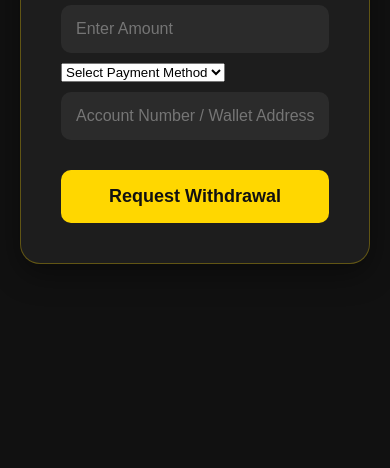
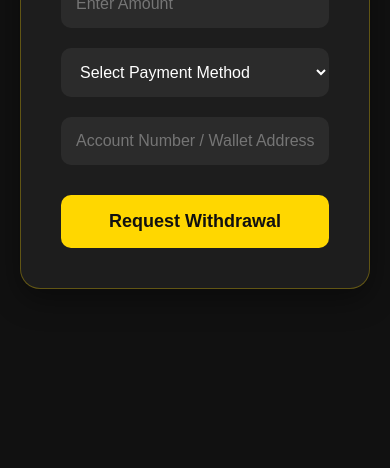
Before and after one commit to lumora591-rgb/lumora-rewards, a plain HTML site: page withdraw.html in a window 390 px wide. Shown: the part 376-844 px from the top of the page. Drawn offline with Linux system fonts and the light colour scheme.

Commit message:
Update style.css

```diff
--- a/style.css
+++ b/style.css
@@ -516,3 +516,14 @@ color:#FFD700;
 text-decoration:none;
 font-weight:bold;
 }
+
+select{
+width:100%;
+padding:15px;
+margin:10px 0;
+border:none;
+border-radius:10px;
+background:#2b2b2b;
+color:white;
+font-size:16px;
+}
```
